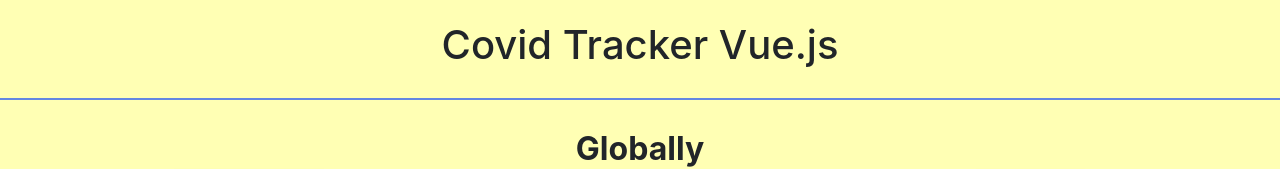
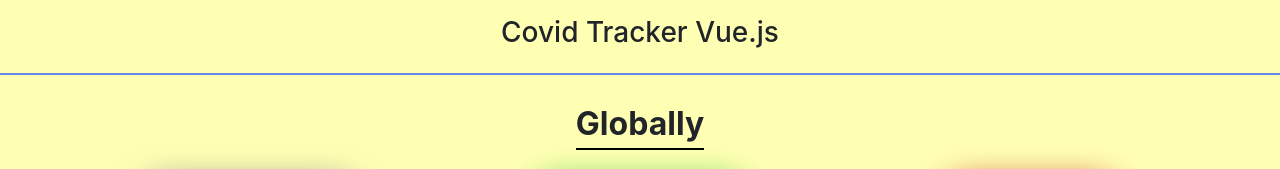
Before and after one commit to szilard-molnar/vue-covid, a Vue app in the folder vue-covid/: page / in a window 1280 px wide. Shown: the top 169 px of the page. Built offline with nearby package versions, Linux system fonts and the light colour scheme; no server answers; a web font is replaced by a local one.

Commit message:
additional css added

```diff
--- a/vue-covid/src/App.vue
+++ b/vue-covid/src/App.vue
@@ -1,7 +1,7 @@
 <template>
   <div id="app">
     <div class="title">
-          <h1>Covid Tracker Vue.js</h1>
+          <h3>Covid Tracker Vue.js</h3>
     </div>
 
     <div class="selected-country" v-if="selected == null">
@@ -79,7 +79,7 @@
   }
 
   .title {
-    height: 100px;
+    height: 75px;
     border-bottom: 2px solid rgba(0, 60, 255, 0.612);
     display: flex;
     align-items: center;
```
